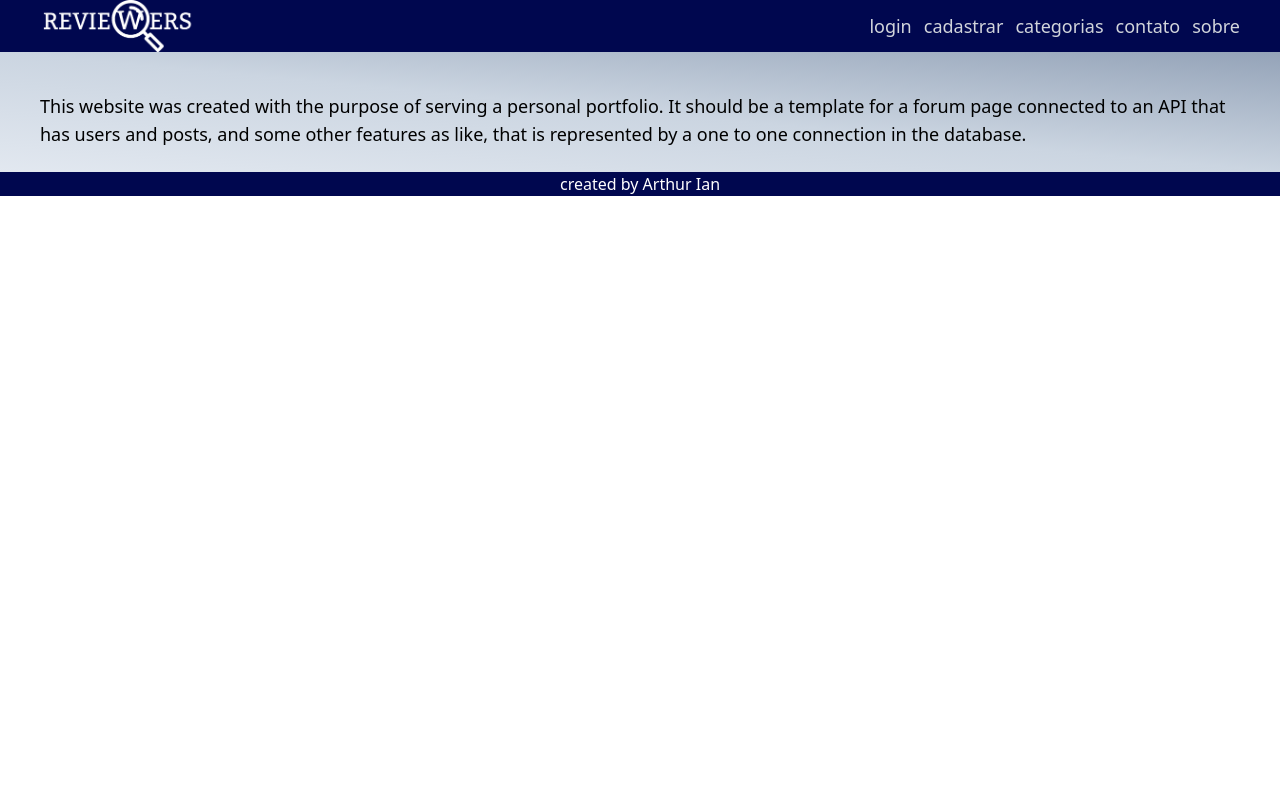
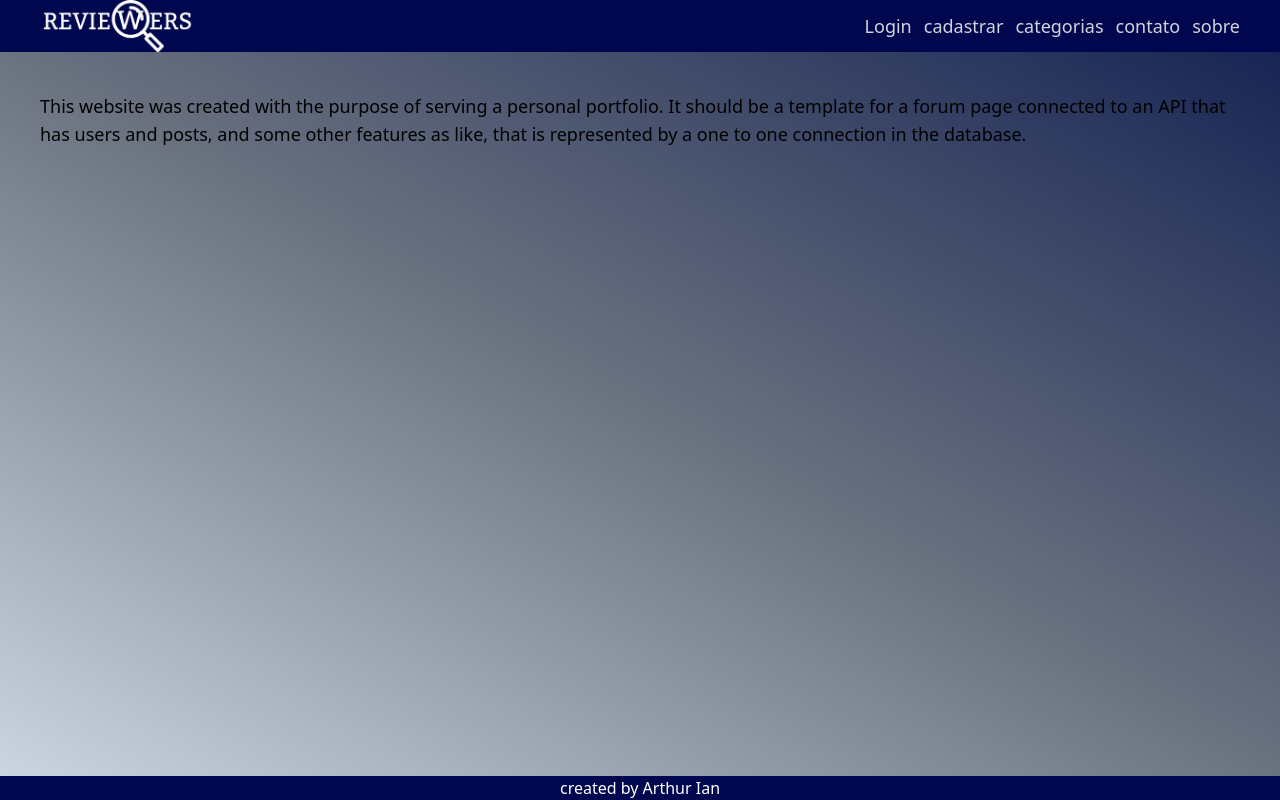
Before and after one commit to Arthur07Melo/cool-blog-web, a Next.js app: page /about in a window 1280 px wide. Built offline with nearby package versions, Linux system fonts and the light colour scheme.

Commit message:
added login dialog to the page

```diff
--- a/package.json
+++ b/package.json
@@ -9,6 +9,7 @@
     "lint": "next lint"
   },
   "dependencies": {
+    "@radix-ui/react-dialog": "^1.0.3",
     "@types/node": "18.15.11",
     "@types/react": "18.0.34",
     "@types/react-dom": "18.0.11",
--- a/src/components/layout.tsx
+++ b/src/components/layout.tsx
@@ -7,12 +7,10 @@ type layoutProps = {
 
 export default function Layout ({ children }: layoutProps){
     return (
-        <div className="w-screen h-screen flex flex-col">
+        <div className="w-screen h-screen flex flex-col justify-between">
             <Navbar />
-            <div>
-                <main className={`w-full h-full bg-gradient-to-tr from-slate-200 via-slate-300 to-slate-400`}>{ children }</main>
-                <Footer />
-            </div>
+            <main className={`w-full h-full bg-gradient-to-tr from-slate-300 via-gray-500 to-blue-950`}>{ children }</main>
+            <Footer />
         </div>
     )
 }
--- /dev/null
+++ b/src/components/loginDialog.tsx
@@ -0,0 +1,27 @@
+import  * as Dialog from '@radix-ui/react-dialog';
+
+
+export default function LoginDialog() {
+    return (
+        <Dialog.Root>
+            <Dialog.Trigger asChild>
+                <button>Login</button>
+            </Dialog.Trigger>
+            <Dialog.Portal>
+                <Dialog.Overlay className='w-screen h-screen bg-black/70 fixed inset-0' />
+                <Dialog.Content className='fixed w-full max-w-sm rounded-md bg-slate-300 top-1/2 left-1/2 -translate-x-1/2 -translate-y-1/2 py-12'>
+                    <div className='w-full h-full text-lg flex flex-col items-center justify-center'>
+                        <h1 className='text-3xl'>LOGIN</h1>
+                        <form action="" className='flex flex-col'>
+                            <label htmlFor="">email: </label>
+                            <input type="text" placeholder='escreva seu email...' className='border pl-2 border-gray-700 rounded-md' />
+                            <label htmlFor="">senha: </label>
+                            <input type="password" placeholder='escreva sua senha...' className='border pl-2 border-gray-700 rounded-md' />
+                            <button className='bg-main-blue text-white my-3 p-1 rounded-md hover:bg-main-blue-lighter'>SUBMIT</button>
+                        </form>
+                    </div>
+                </Dialog.Content>
+            </Dialog.Portal>
+        </Dialog.Root>
+    )
+}
--- a/src/components/navbar.tsx
+++ b/src/components/navbar.tsx
@@ -1,6 +1,7 @@
 import mainLogo from '../../public/mainLogo.png';
 import Image from "next/image"
 import Link from "next/link"
+import LoginDialog from './loginDialog';
 
 
 export default function Navbar() {
@@ -10,7 +11,7 @@ export default function Navbar() {
                 <Link className="text-xl" href="/"><Image src={mainLogo} height={52} alt='logo' /></Link>
             </div>
             <div className="flex gap-3">
-                <Link href="/login">login</Link>
+                <LoginDialog />
                 <Link href="/signup">cadastrar</Link>
                 <Link href="/categories">categorias</Link>
                 <Link href="/contact">contato</Link>
```
Also changed, not shown: public/loginImg.png (added), 1 other file (tests, documents, lock files or other folders).
